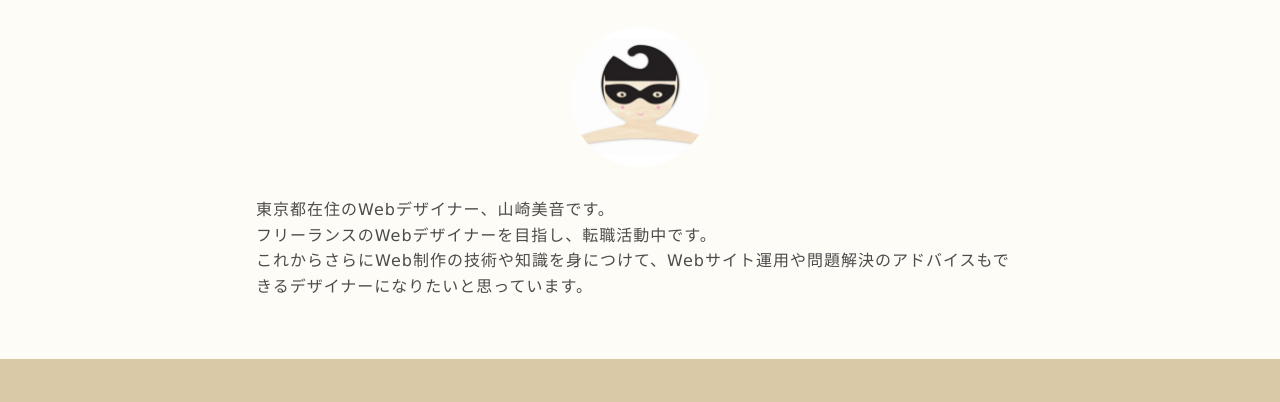
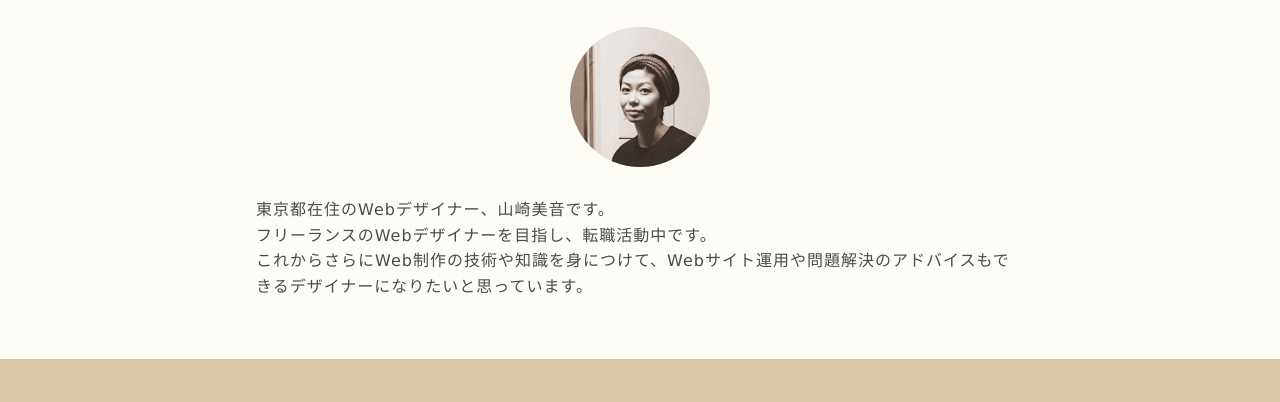
Before and after one commit to mioyamasaki/mioyamasaki.github.io, a plain HTML site: page index.html in a window 1280 px wide. Shown: the part 200-602 px from the top of the page. Drawn offline with nearby package versions, Linux system fonts and the light colour scheme.

Commit message:
portfolio_git_02

```diff
--- a/index.html
+++ b/index.html
@@ -14,7 +14,7 @@
             <a class="button-contact"><i class="fa fa-envelope-o" aria-label="お問い合わせ"></i></a>
             <div class="profile">
                 <h1 class="site-title Quicksand uppercase text-center">Web Designer <span>Mio Yamasaki</span></h1>
-                <img src="./images/img_profile.jpg" alt="プロフィール写真" width="140" height="140" class="block-center profile-icon" />
+                <img src="./images/img_profile2.jpg" alt="プロフィール写真" width="140" height="140" class="block-center profile-icon" />
                 <p>東京都在住のWebデザイナー、山崎美音です。<br>
                 フリーランスのWebデザイナーを目指し、転職活動中です。<br>
                 これからさらにWeb制作の技術や知識を身につけて、Webサイト運用や問題解決のアドバイスもできるデザイナーになりたいと思っています。</p>
```
Also changed, not shown: images/img_profile2.jpg (added).
